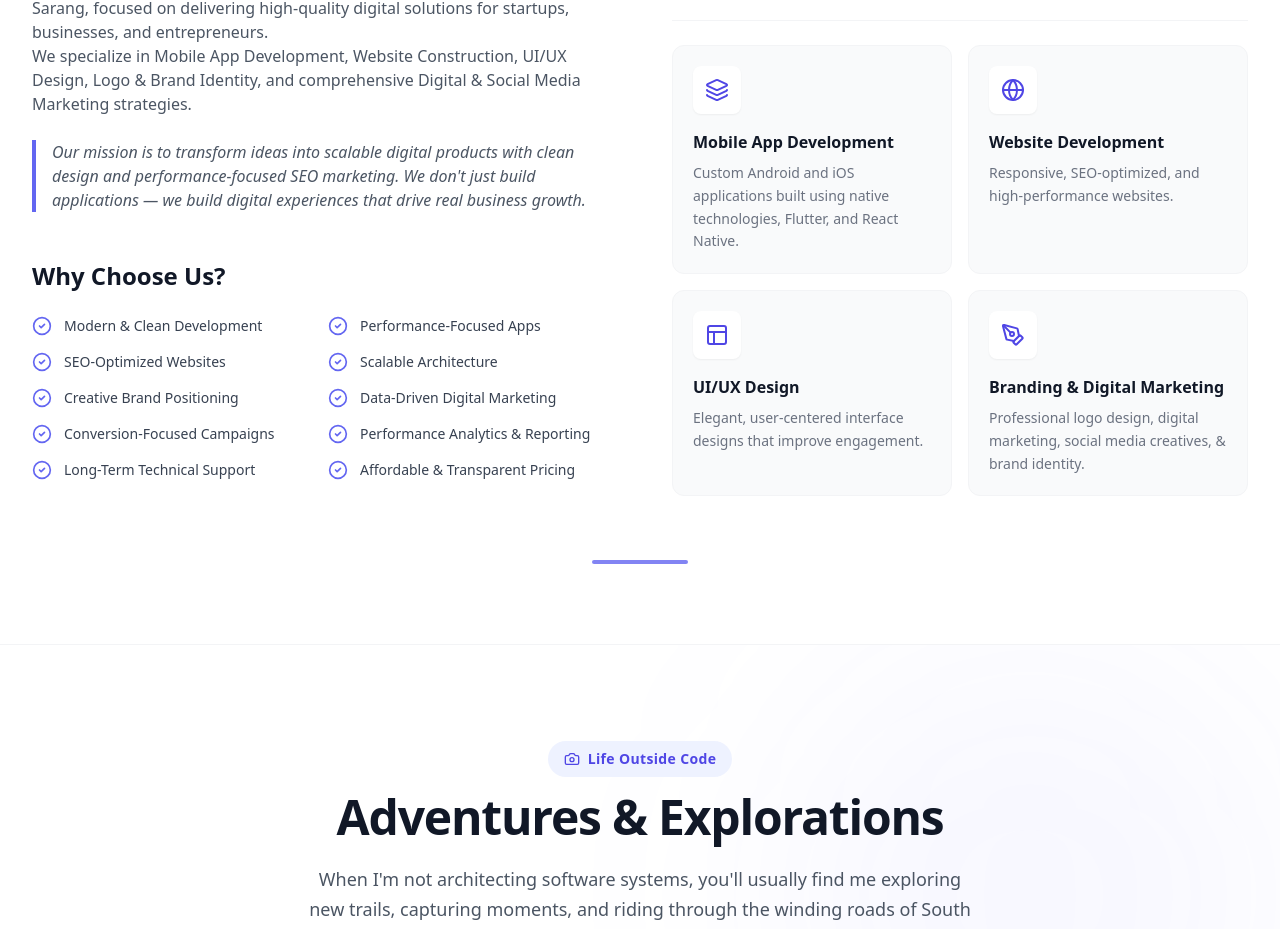
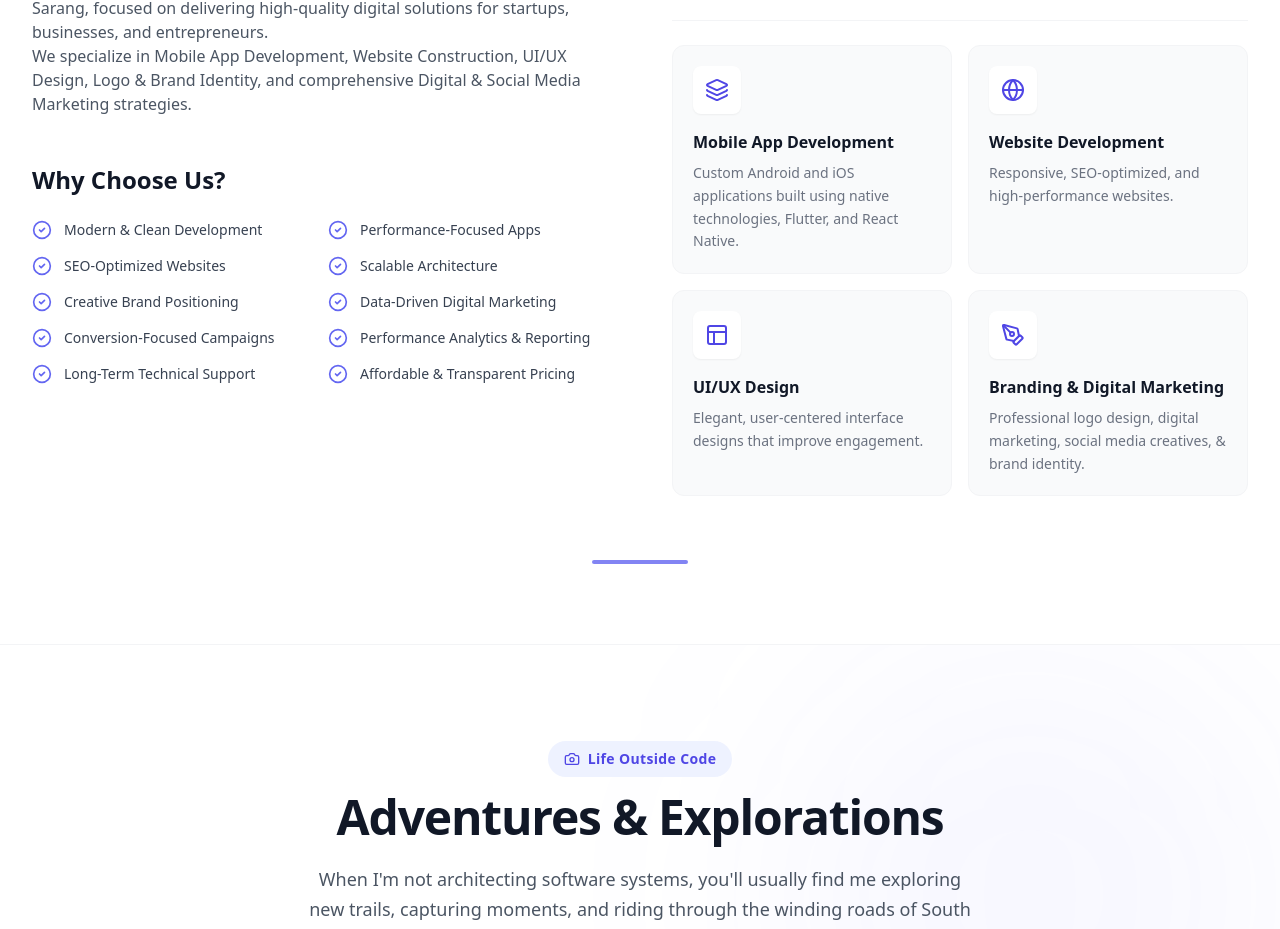
Before and after one commit to kksarang/personal-website, a React (Vite) app: page / in a window 1280 px wide. Shown: the part 3998-4927 px from the top of the page. Built offline with nearby package versions, Linux system fonts and the light colour scheme.

Commit message:
style(portfolio): remove mission paragraph from main kksystems intro

```diff
--- a/src/components/AboutKkSystems.jsx
+++ b/src/components/AboutKkSystems.jsx
@@ -41,9 +41,6 @@ const AboutKkSystems = () => {
                             </p>
                             <p>
                                 We specialize in Mobile App Development, Website Construction, UI/UX Design, Logo & Brand Identity, and comprehensive Digital & Social Media Marketing strategies.
-                            </p>
-                            <p className="border-l-4 border-indigo-500 pl-4 italic mt-6">
-                                Our mission is to transform ideas into scalable digital products with clean design and performance-focused SEO marketing. We don't just build applications — we build digital experiences that drive real business growth.
                             </p>
                         </div>
 
```
